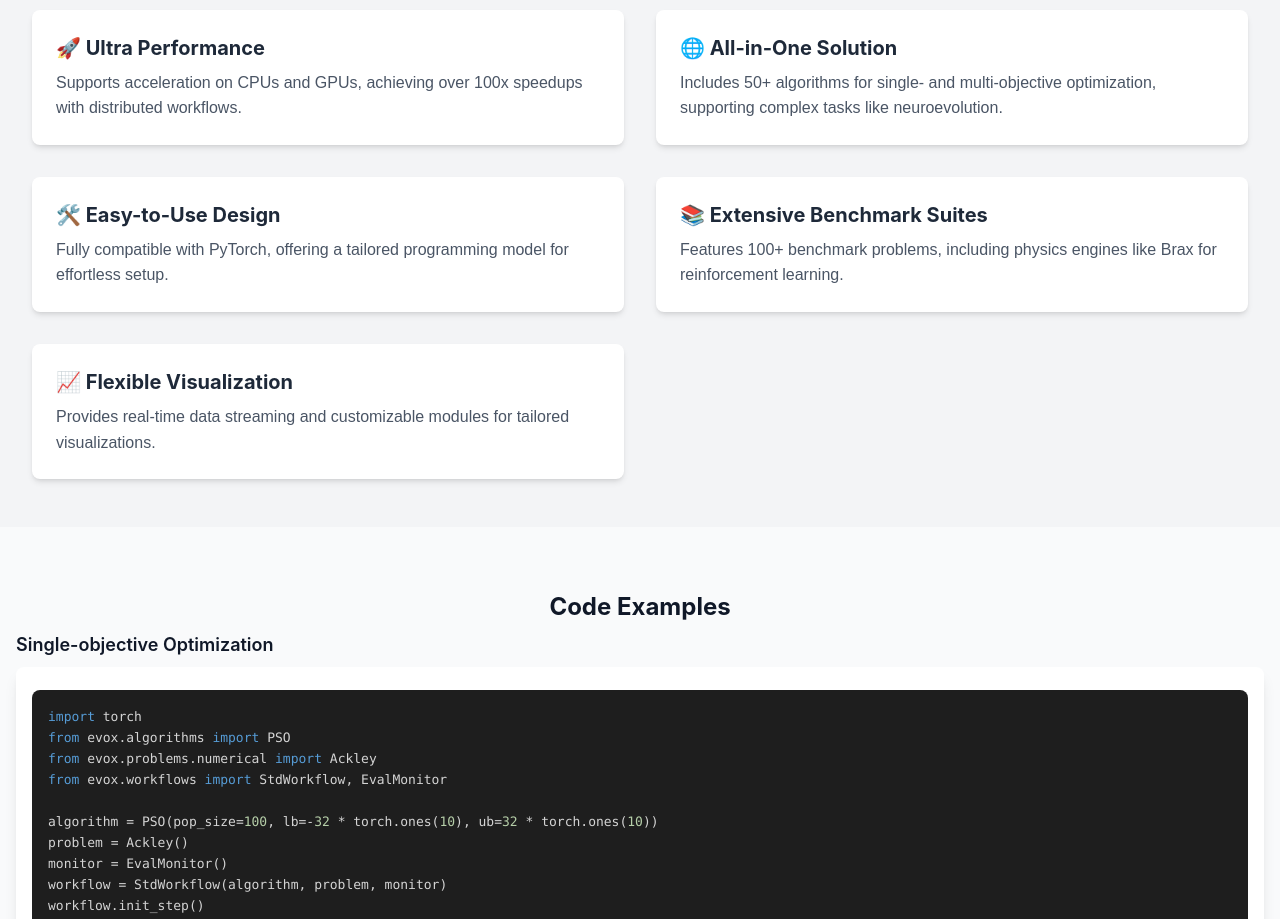
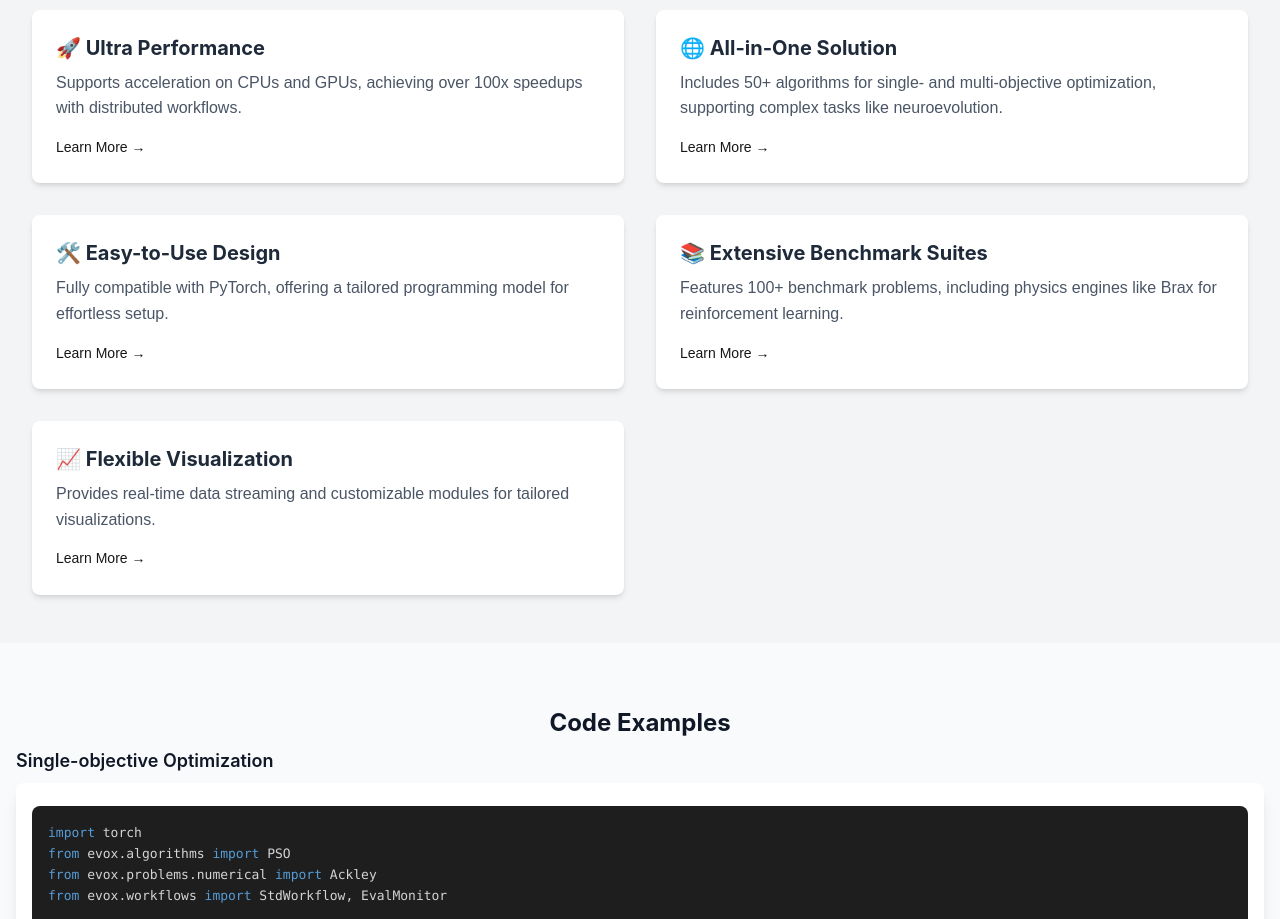
Before and after one commit to BillHuang2001/evogit_web, a Next.js app: page / in a window 1280 px wide. Shown: the part 780-1699 px from the top of the page. Built offline with nearby package versions, Linux system fonts and the light colour scheme.

Commit message:
gpt-4o: Enhance FeatureCard component with a Learn More link for improved usability.

```diff
--- a/src/components/FeatureCard.jsx
+++ b/src/components/FeatureCard.jsx
@@ -13,6 +13,12 @@ export default function FeatureCard({ title, description, icon }) {
         <p className="mt-2 text-gray-600 group-hover:text-gray-800 transition-colors dark:text-gray-400 dark:group-hover:text-gray-300">
           {description}
         </p>
+        <a
+          href="#"
+          className="mt-4 inline-block text-blue-500 dark:text-blue-400 hover:text-blue-700 dark:hover:text-blue-300 transition-colors text-sm font-medium"
+        >
+          Learn More →
+        </a>
       </div>
     </div>
   );
```
